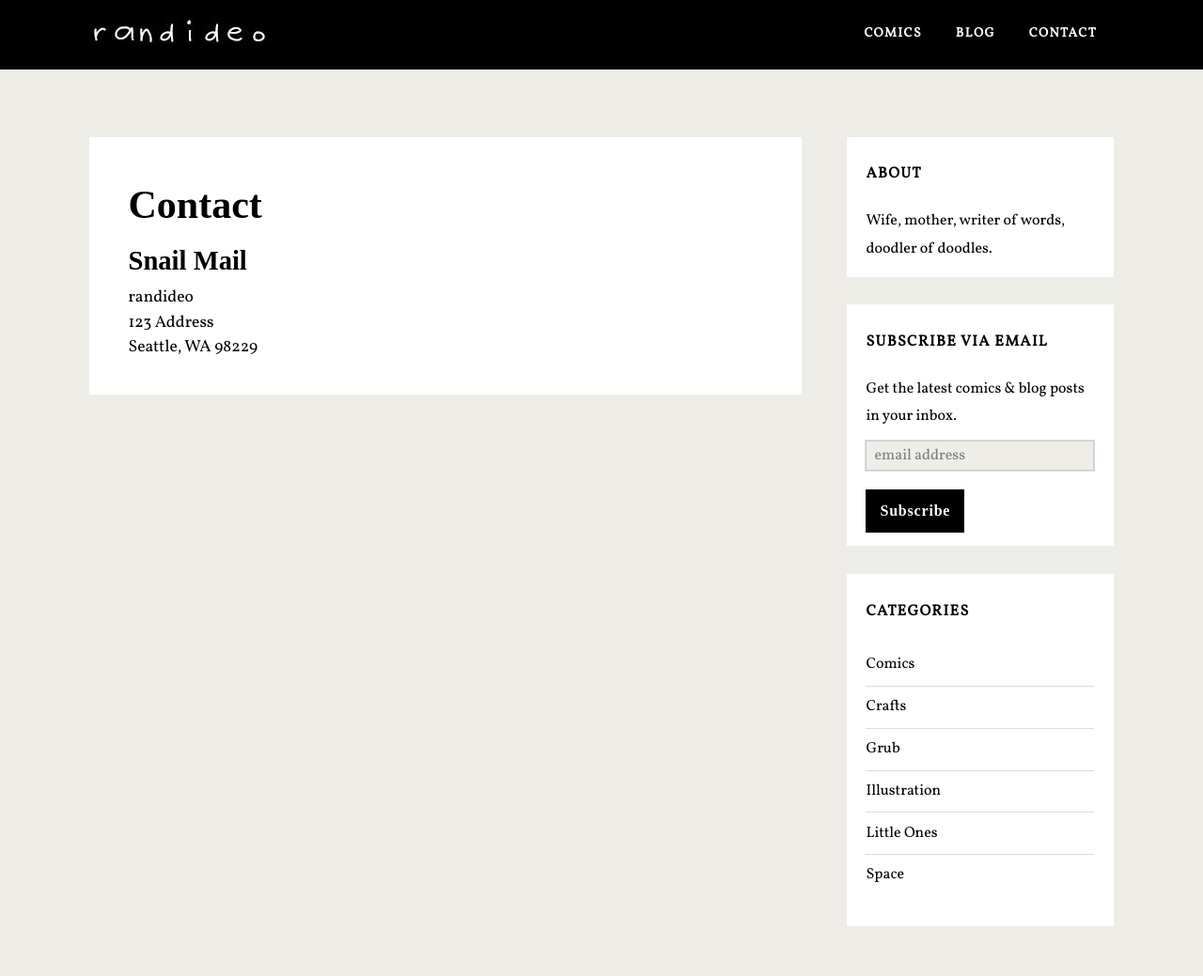
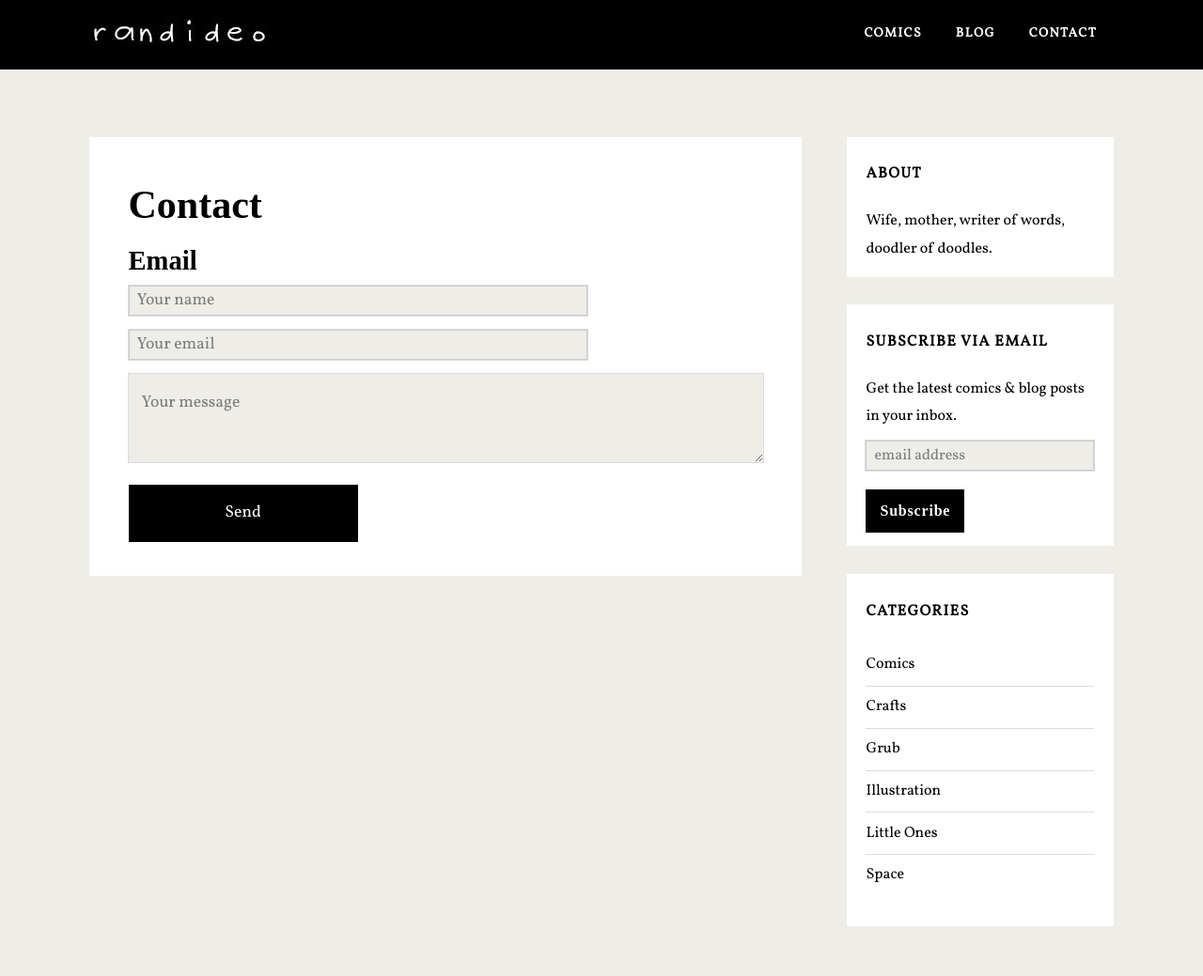
Before and after one commit to randideo/randideo.github.io, a Jekyll site: the page built from contact.html, in a window 1280 px wide. Shown: the whole page at 94% size. Built offline with Jekyll 4.4.1, drawn with Linux system fonts in a browser that asks for light colours; nearby versions of some CDN libraries; some web fonts are replaced; comment, search, counter and statistics services are not loaded.

Commit message:
Update contact.html

```diff
--- a/contact.html
+++ b/contact.html
@@ -2,7 +2,20 @@
 layout: page
 title: Contact
 ---
-<h3>Snail Mail</h3>
-randideo<br>
-123 Address<br>
-Seattle, WA 98229<br>
+
+
+<h3>Email</h3>
+<div class="email-octopus-form-wrapper">
+<form id="contactform" method="POST">
+<div class="email-octopus-form-row"><input type="text" name="name" placeholder="Your name" class="email-octopus-email-address"></div>
+<div class="email-octopus-form-row"><input type="email" name="_replyto" placeholder="Your email" class="email-octopus-email-address"></div>
+    <input type="hidden" name="_subject" value="[randideo] contact form" />
+<div class="email-octopus-form-row"><textarea name="message" placeholder="Your message"></textarea></div>
+    <input type="text" name="_gotcha" style="display:none" />
+    <input type="submit" value="Send">
+</form>
+<script>
+    var contactform =  document.getElementById('contactform');
+    contactform.setAttribute('action', '//formspree.io/' + 'randideo' + '@' + 'gmail' + '.' + 'com');
+</script>
+</div>
```
